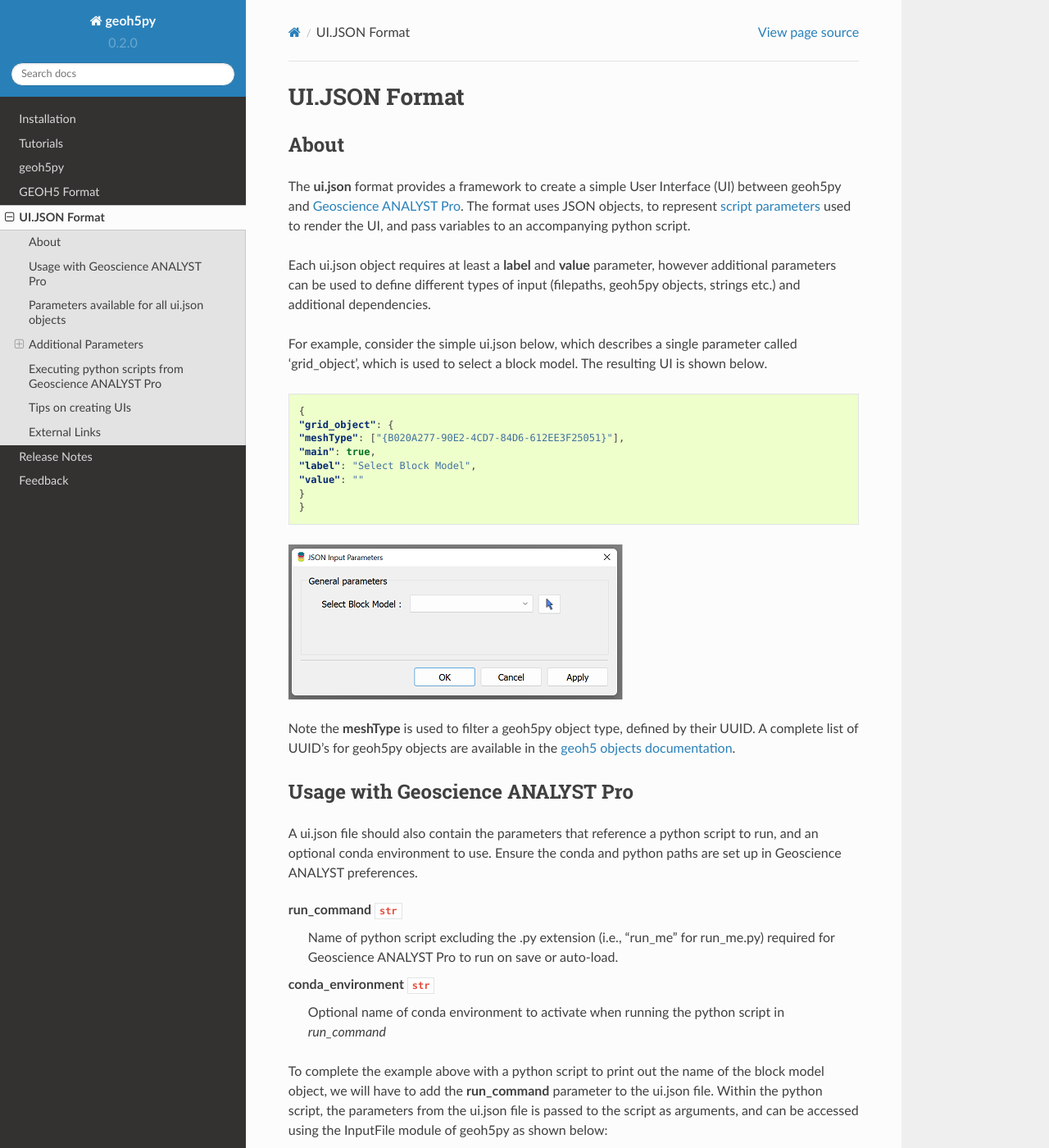
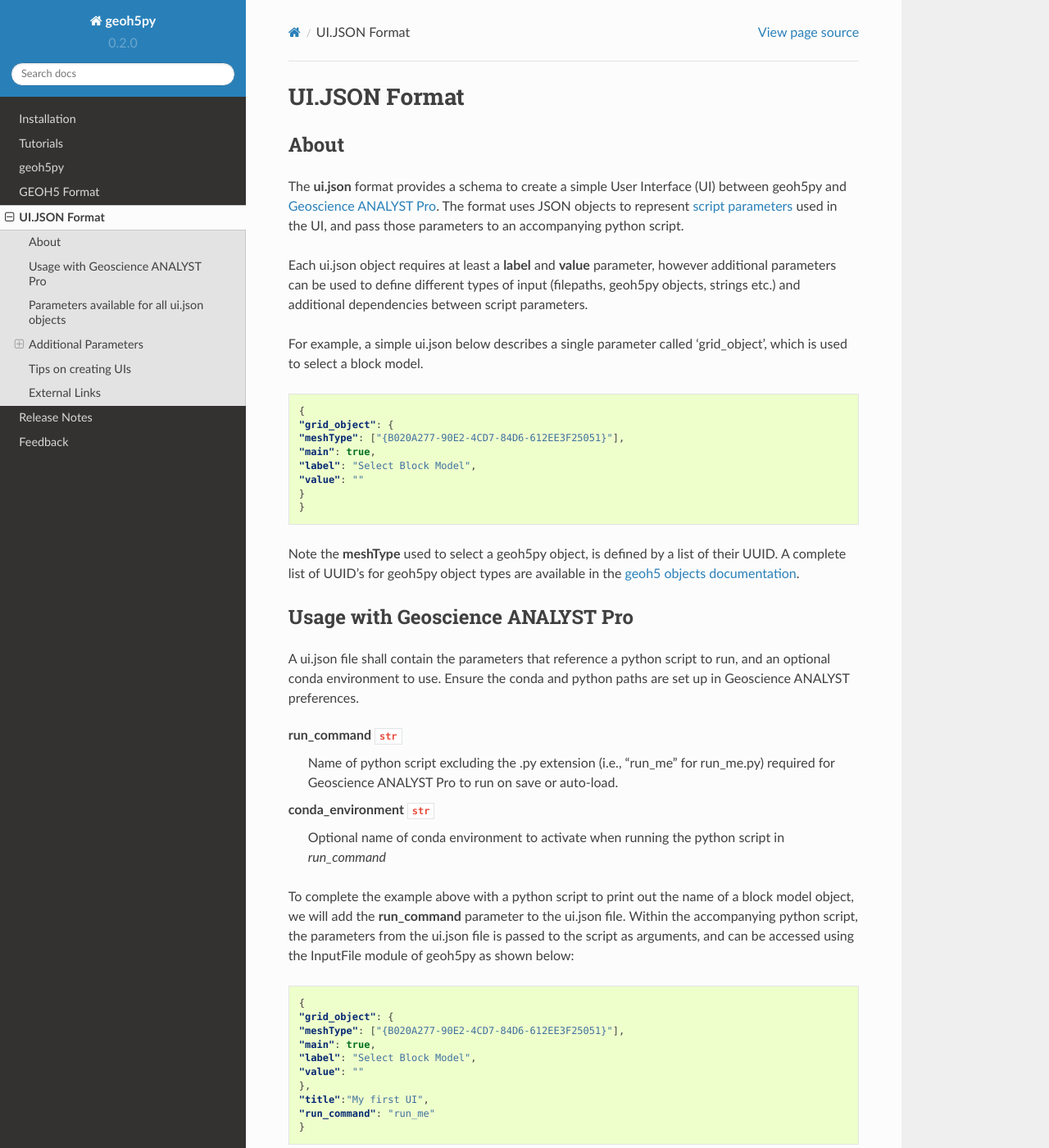
Before and after one commit to MiraGeoscience/geoh5py, a Sphinx documentation site: the page built from docs/content/uijson_format/index.rst, in a window 1280 px wide and 1400 px high. Shown: the whole window at 82% size. Built offline with Sphinx 7.4.7 and the Read the Docs theme 2.0.0, drawn with Linux system fonts in a browser that asks for light colours; some of the changed text lies outside the part shown.

Commit message:
Updated ui-json documentation

```diff
--- a/docs/content/uijson_format/index.rst
+++ b/docs/content/uijson_format/index.rst
@@ -4,13 +4,13 @@
 About
 ^^^^^
 
-The **ui.json** format provides a framework to create a simple User Interface (UI) between geoh5py and `Geoscience ANALYST Pro
-<http://www.mirageoscience.com/our-products/software-product/geoscience-analyst>`_. The format uses JSON objects, to represent `script parameters <./json_objects.rst>`_ used to render the UI, and pass variables to an accompanying python script.
+The **ui.json** format provides a schema to create a simple User Interface (UI) between geoh5py and `Geoscience ANALYST Pro
+<http://www.mirageoscience.com/our-products/software-product/geoscience-analyst>`_. The format uses JSON objects to represent `script parameters <./json_objects.rst>`_ used in the UI, and pass those parameters to an accompanying python script.
 
 
-Each ui.json object requires at least a **label** and **value** parameter, however additional parameters can be used to define different types of input (filepaths, geoh5py objects, strings etc.) and additional dependencies.
+Each ui.json object requires at least a **label** and **value** parameter, however additional parameters can be used to define different types of input (filepaths, geoh5py objects, strings etc.) and additional dependencies between script parameters.
 
-For example, consider the simple ui.json below, which describes a single parameter called 'grid_object', which is used to select a block model. The resulting UI is shown below.
+For example, a simple ui.json below describes a single parameter called 'grid_object', which is used to select a block model.
 
 .. code-block:: json
 
@@ -23,22 +23,19 @@
     }
     }
 
-.. figure:: ./images/block_model_param.png
-
-
-Note the **meshType** is used to filter a geoh5py object type, defined by their UUID. A complete list of UUID's for geoh5py objects are available in the `geoh5 objects documentation <../content/geoh5_format/analyst/objects.rst>`_.
+Note the **meshType** used to select a geoh5py object, is defined by a list of their UUID. A complete list of UUID's for geoh5py object types are available in the `geoh5 objects documentation <../content/geoh5_format/analyst/objects.rst>`_.
 
 
 Usage with Geoscience ANALYST Pro
 ^^^^^^^^^^^^^^^^^^^^^^^^^^^^^^^^^
-A ui.json file should also contain the parameters that reference a python script to run, and an optional conda environment to use. Ensure the conda and python paths are set up in Geoscience ANALYST preferences.
+A ui.json file shall contain the parameters that reference a python script to run, and an optional conda environment to use. Ensure the conda and python paths are set up in Geoscience ANALYST preferences.
 
 run_command ``str``
     Name of python script excluding the .py extension (i.e., "run_me" for run_me.py) required for Geoscience ANALYST Pro to run on save or auto-load.
 conda_environment ``str``
     Optional name of conda environment to activate when running the python script in *run_command*
 
-To complete the example above with a python script to print out the name of the block model object, we will have to add the **run_command** parameter to the ui.json file. Within the python script, the parameters from the ui.json file is passed to the script as arguments, and can be accessed using the InputFile module of geoh5py as shown below:
+To complete the example above with a python script to print out the name of a block model object, we will add the **run_command** parameter to the ui.json file. Within the accompanying python script, the parameters from the ui.json file is passed to the script as arguments, and can be accessed using the InputFile module of geoh5py as shown below:
 
 .. code-block:: json
 
@@ -53,7 +50,7 @@
     "run_command": "run_me"
     }
 
-The following python code should then be saved in the same directory as the ui.json file with the filename 'run_me.py'.
+The following python code in the same directory as the ui.json file with the filename 'run_me.py' will be run.
 
 .. code-block:: python
 
@@ -70,6 +67,18 @@
 
 
 .. figure:: ./images/block_model_param_complete.png
+
+When a **ui.json** is run within Geoscience ANALYST Pro, the following parameters are updated or added:
+
+- The **value** member is updated with the UUID
+- The **enabled** member ``bool`` for whether the parameter is enabled
+- The :ref:`Data parameter <data_parameter>` will also have updated **isValue** and **property** members. The **isValue** ``bool`` member is *true* if the **value** member was selected and *false* if the **property** member was selected.
+
+The following JSON objects will be written (and overwritten if given) upon running a ui.json from Geoscience ANALYST Pro:
+
+- monitoring_directory ``str`` the absolute path of a monitoring directory. Workspace files written to this folder will be automatically processed by Geoscience ANALYST.
+- workspace_geoh5 ``str`` the absolute path to the current workspace (if previously saved) being used
+- geoh5 ``str`` the absolute path to the geoh5 written containing all the objects of the workspace within the parameters of the **ui.json**. One only needs to use this workspace along with the JSON file to access the objects with geoh5py.
 
 
 Parameters available for all ui.json objects
@@ -108,27 +117,12 @@
 
 Additional Parameters
 ^^^^^^^^^^^^^^^^^^^^^
-Other keys may be used, or are required based on the goeh5py type https://geoh5py.readthedocs.io/en/stable/content/geoh5_format/analyst/objects.html. The following sections define different parameters that can be used in the **ui.json** schema.
+The following sections define different object specific parameters that can be used in the **ui.json** schema.
 
  .. toctree::
    :maxdepth: 1
 
    json_objects.rst
-
-
-Executing python scripts from Geoscience ANALYST Pro
-^^^^^^^^^^^^^^^^^^^^^^^^^^^^^^^^^^^^^^^^^^^^^^^^^^^^
-When a **ui.json** is run with Geoscience ANALYST Pro, the following parameters are updated or added:
-
-- The **value** member is updated with the UUID
-- The **enabled** member ``bool`` for whether the parameter is enabled
-- The :ref:`Data parameter <data_parameter>` will also have updated **isValue** and **property** members. The **isValue** ``bool`` member is *true* if the **value** member was selected and *false* if the **property** member was selected.
-
-The following JSON objects will be written (and overwritten if given) upon export from Geoscience ANALYST Pro:
-
-- monitoring_directory ``str`` the absolute path of a monitoring directory. Workspace files written to this folder will be automatically processed by Geoscience ANALYST.
-- workspace_geoh5 ``str`` the absolute path to the current workspace (if previously saved) being used
-- geoh5 ``str`` the absolute path to the geoh5 written containing all the objects of the workspace within the parameters of the **ui.json**. One only needs to use this workspace along with the JSON file to access the objects with geoh5py.
 
 
 Tips on creating UIs
```
Also changed, not shown: other parts of docs/content/uijson_format/index.rst (+0 -1 lines), docs/content/uijson_format/images/block_model_param.png (deleted), docs/content/uijson_format/images/block_model_param_complete.png.
